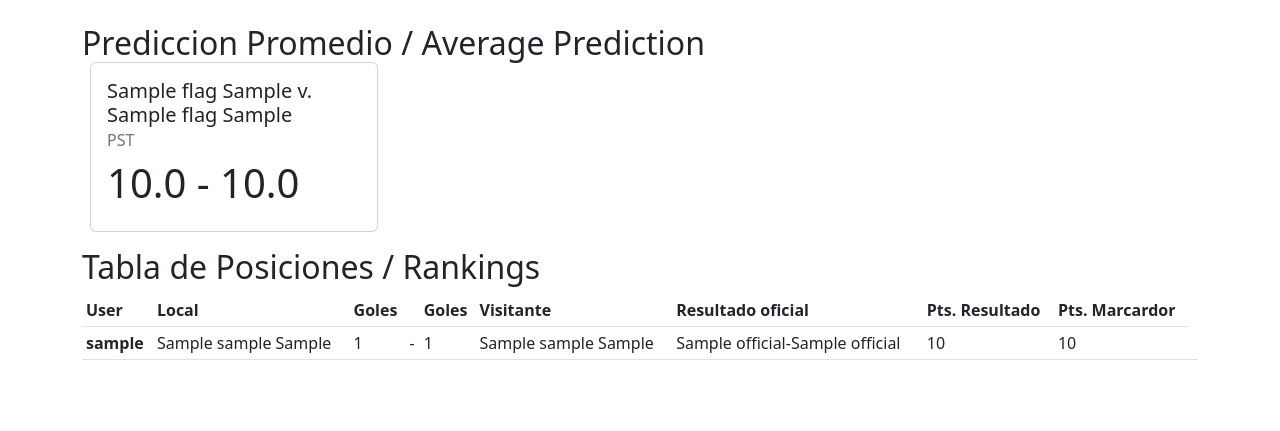
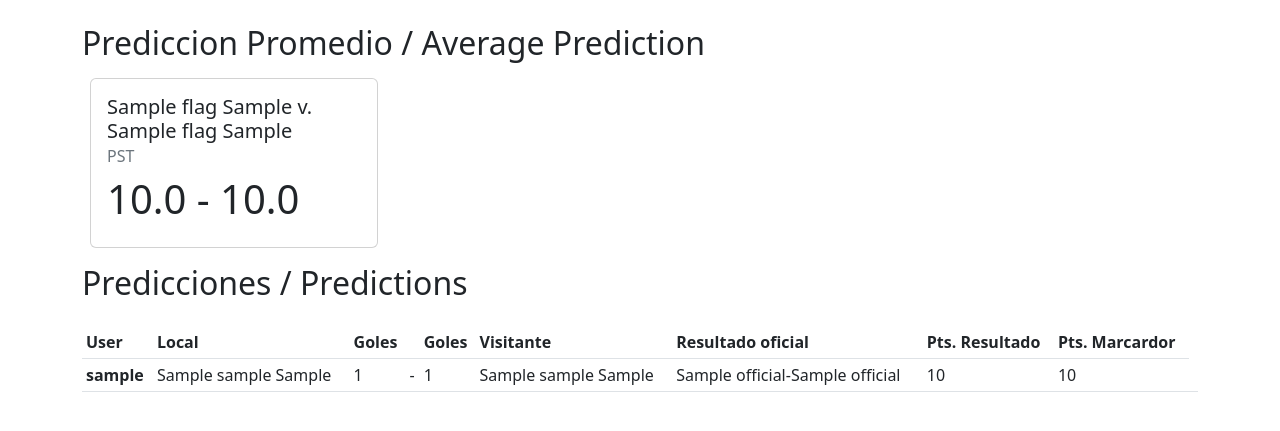
Before and after one commit to sebvargo/wcbracket2022, a Flask app: template app/templates/all_user_predictions.html in a window 1280 px wide. Shown: the part 56-487 px from the top of the page. Run offline with Flask 3, Linux system fonts and the light colour scheme; tables that the repository leaves empty hold one stand-in row (values such as "Sample post"); the template is opened without the code that fills it: values that come from a table or form of the project are taken from there, most other values are stand-ins (such as "Sample title", 1, 10 or a date in 2020).

Commit message:
design tweak in all_predictions

```diff
--- a/app/templates/all_user_predictions.html
+++ b/app/templates/all_user_predictions.html
@@ -1,6 +1,6 @@
 {% extends 'base.html' %}
 {% block content %}
-    <div class="row">
+    <div class="row mb-3">
         <div class="col">
             <h2> Prediccion Promedio / Average Prediction </h2>
         </div>
@@ -9,9 +9,9 @@
         {% include "avg_prediction.html" %}
     </div>
 
-    <div class="row">
+    <div class="row mb-3">
         <div class="col">
-            <h2> Tabla de Posiciones / Rankings </h2>
+            <h2> Predicciones / Predictions </h2>
         </div>
     </div>
 
```
